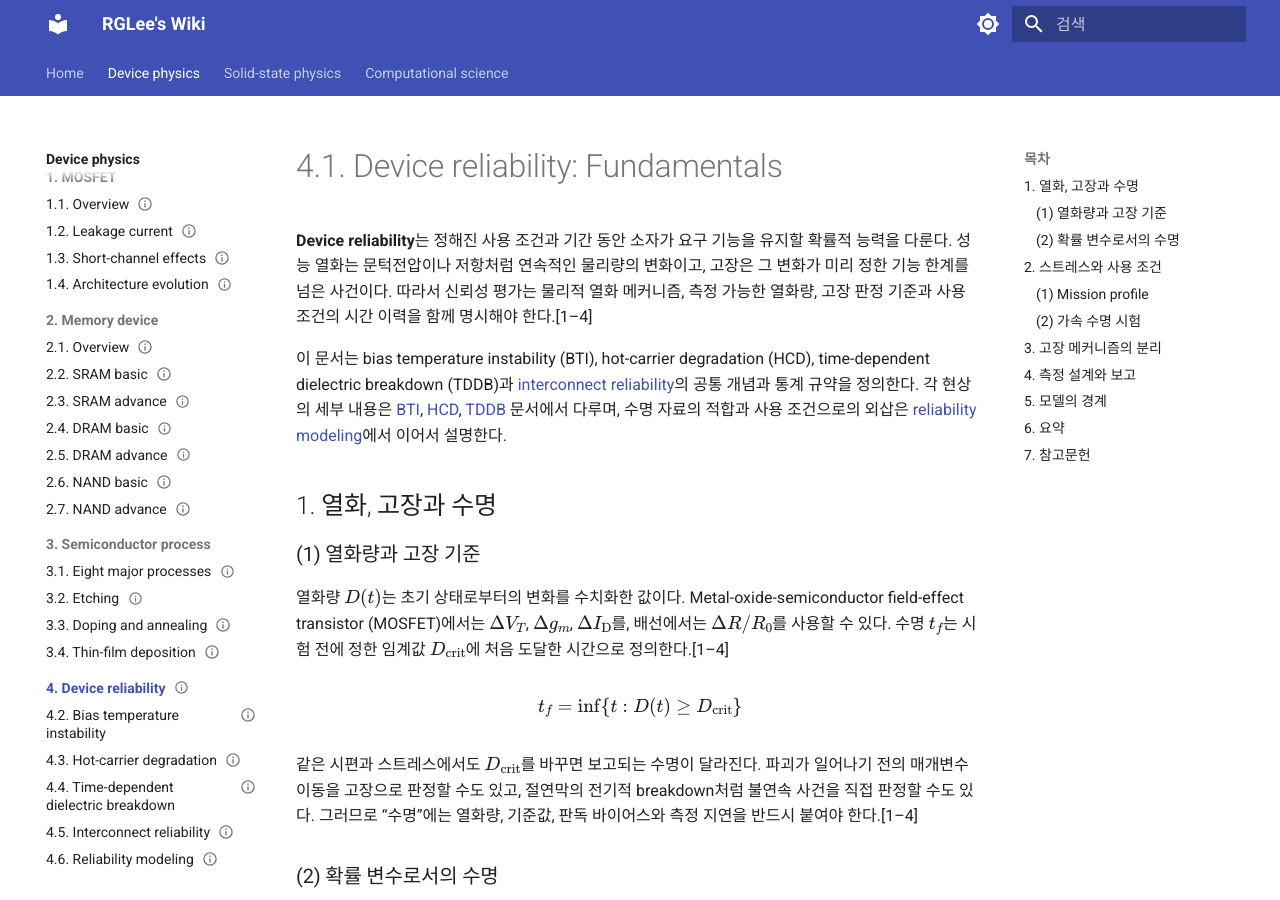
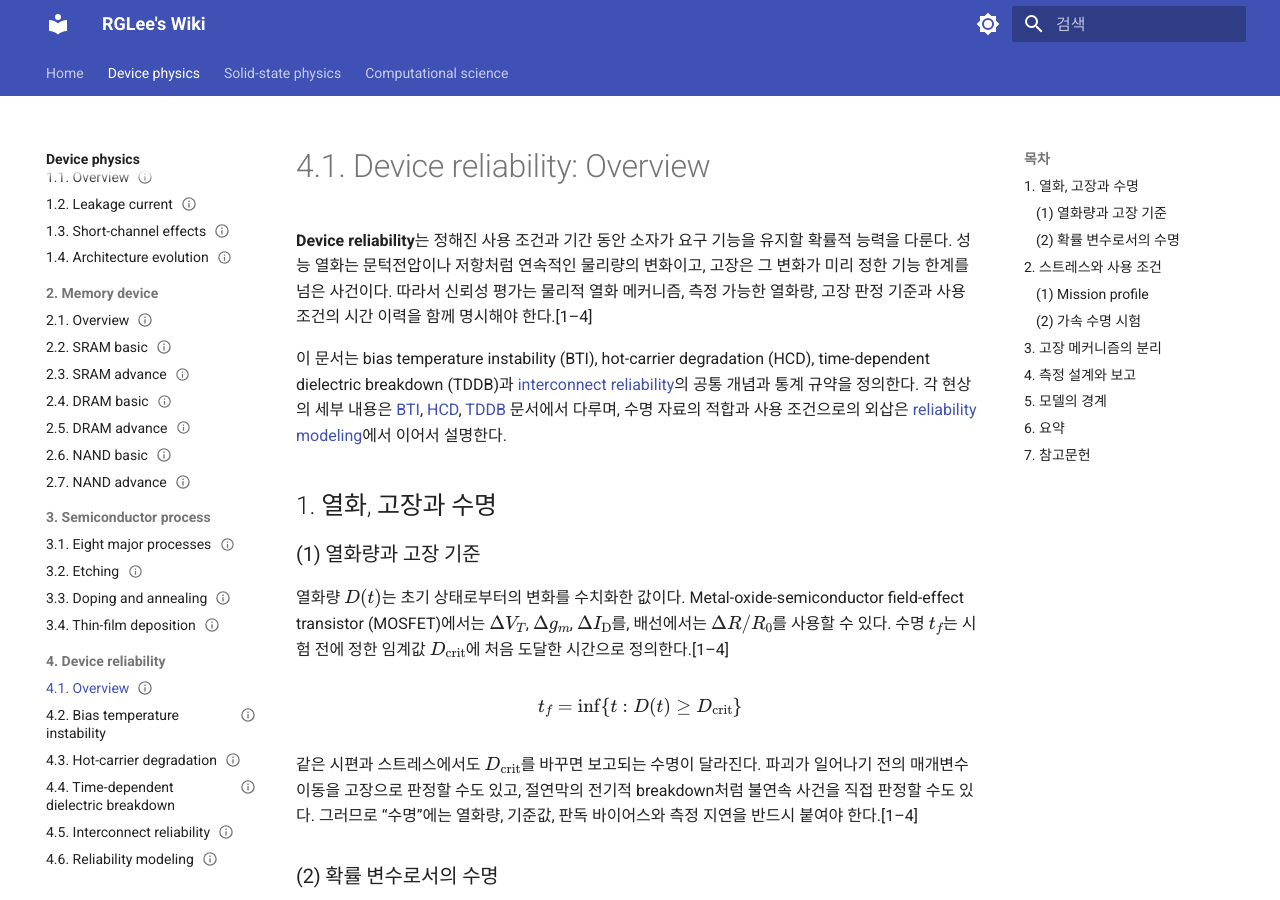
Before and after one commit to YHKlab-RGLee/RGLee-Wiki, an MkDocs documentation site: the page built from docs/device-physics/device-reliability/overview.md, in a window 1280 px wide and 900 px high. Built offline with MkDocs 1.6.1 and Material for MkDocs 9.7.7, drawn with Linux system fonts in a browser that asks for light colours.

```diff
--- a/docs/device-physics/device-reliability/index.md
+++ b/docs/device-physics/device-reliability/overview.md
@@ -1,11 +1,11 @@
 ---
-title: "4.1. Device reliability: Fundamentals"
+title: "4.1. Device reliability: Overview"
 description: 소자 열화와 고장을 구분하고 스트레스 시험, 수명 분포와 가속 모형의 공통 규약을 설명
 status: verified
 last_verified: 2026-08-12
 ---
 
-# 4.1. Device reliability: Fundamentals
+# 4.1. Device reliability: Overview
 
 **Device reliability**는 정해진 사용 조건과 기간 동안 소자가 요구 기능을 유지할 확률적 능력을 다룬다. 성능 열화는 문턱전압이나 저항처럼 연속적인 물리량의 변화이고, 고장은 그 변화가 미리 정한 기능 한계를 넘은 사건이다. 따라서 신뢰성 평가는 물리적 열화 메커니즘, 측정 가능한 열화량, 고장 판정 기준과 사용 조건의 시간 이력을 함께 명시해야 한다.[1–4]
 
--- a/mkdocs.yml
+++ b/mkdocs.yml
@@ -88,7 +88,7 @@ nav:
           - 3.3. Doping and annealing: device-physics/semiconductor-process/doping-and-annealing.md
           - 3.4. Thin-film deposition: device-physics/semiconductor-process/thin-film-deposition.md
       - 4. Device reliability:
-          - 4.1. Fundamentals: device-physics/device-reliability/index.md
+          - 4.1. Overview: device-physics/device-reliability/overview.md
           - 4.2. Bias temperature instability: device-physics/device-reliability/bias-temperature-instability.md
           - 4.3. Hot-carrier degradation: device-physics/device-reliability/hot-carrier-degradation.md
           - 4.4. Time-dependent dielectric breakdown: device-physics/device-reliability/time-dependent-dielectric-breakdown.md
```
Also changed, not shown: docs/device-physics/device-reliability/reliability-modeling.md (+1 -1 lines), docs/device-physics/index.md (+1 -1 lines), docs/device-physics/semiconductor-process/images/ion-implanter-schematic.svg, 1 other file.
